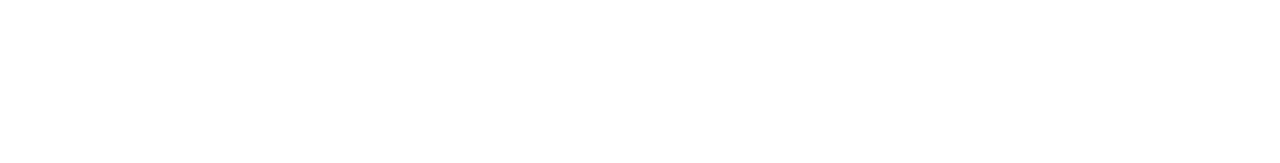
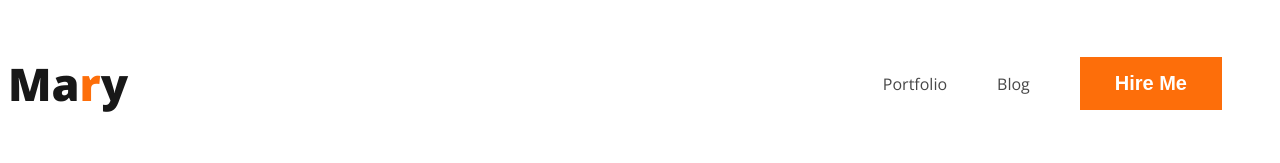
Before and after one commit to antubhatta/web-developer-portfolio, a plain HTML site: page index.html in a window 1280 px wide. Drawn offline with nearby package versions, Linux system fonts and the light colour scheme.

Commit message:
navbar added sucessfully

```diff
--- a/index.html
+++ b/index.html
@@ -4,10 +4,22 @@
     <meta charset="UTF-8">
     <meta name="viewport" content="width=device-width, initial-scale=1.0">
     <title>web developer portfolio</title>
+    <link rel="preconnect" href="https://fonts.googleapis.com">
+<link rel="preconnect" href="https://fonts.gstatic.com" crossorigin>
+<link href="https://fonts.googleapis.com/css2?family=Open+Sans:wght@400;700;800&display=swap" rel="stylesheet">
+
+    <link rel="stylesheet" href="styles/web.css">
 </head>
 <body>
     <header>
-
+        <nav class="nav-container">
+            <h3 class="nav-title">Ma<span class="primary">r</span>y</h3>
+            <ul>
+                <li><a href="">Portfolio</a></li>
+                <li><a href="">Blog</a></li>
+                <li><button class="btn-primary">Hire Me</button></li>
+            </ul>
+        </nav>
     </header>
     <main>
 
--- /dev/null
+++ b/styles/web.css
@@ -0,0 +1,41 @@
+/* shared related styles */
+body{
+    font-family: 'Open Sans', sans-serif;
+}
+.primary{
+    color: #FD6E0A;
+}
+.btn-primary{
+    color: #FFF;
+    font-size: 20px;
+    font-weight: 700;
+    background-color: #FD6E0A;
+    border: 0;
+    padding: 15px 35px;
+    }
+/* nav related styles */
+.nav-container{
+    display: flex;
+    justify-content: space-between;
+    align-items: center;
+
+}
+.nav-title{
+color: #181818;
+font-size: 45px;
+font-weight: 800;
+}
+nav>ul{
+    display: flex;
+    align-items: center;
+
+
+}
+nav li{
+    list-style-type: none;
+    margin-right: 50px;
+}
+nav a{
+    text-decoration: none;
+    color: #474747;
+}
```
